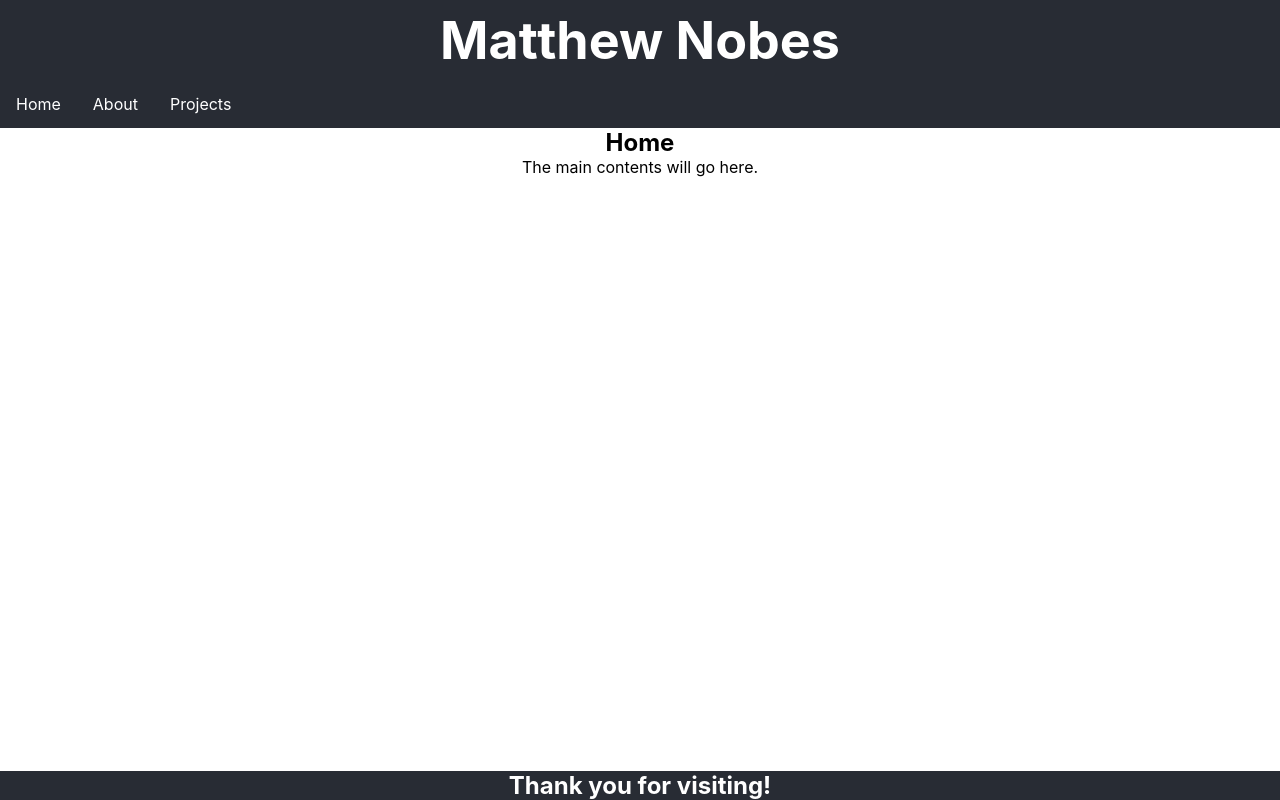
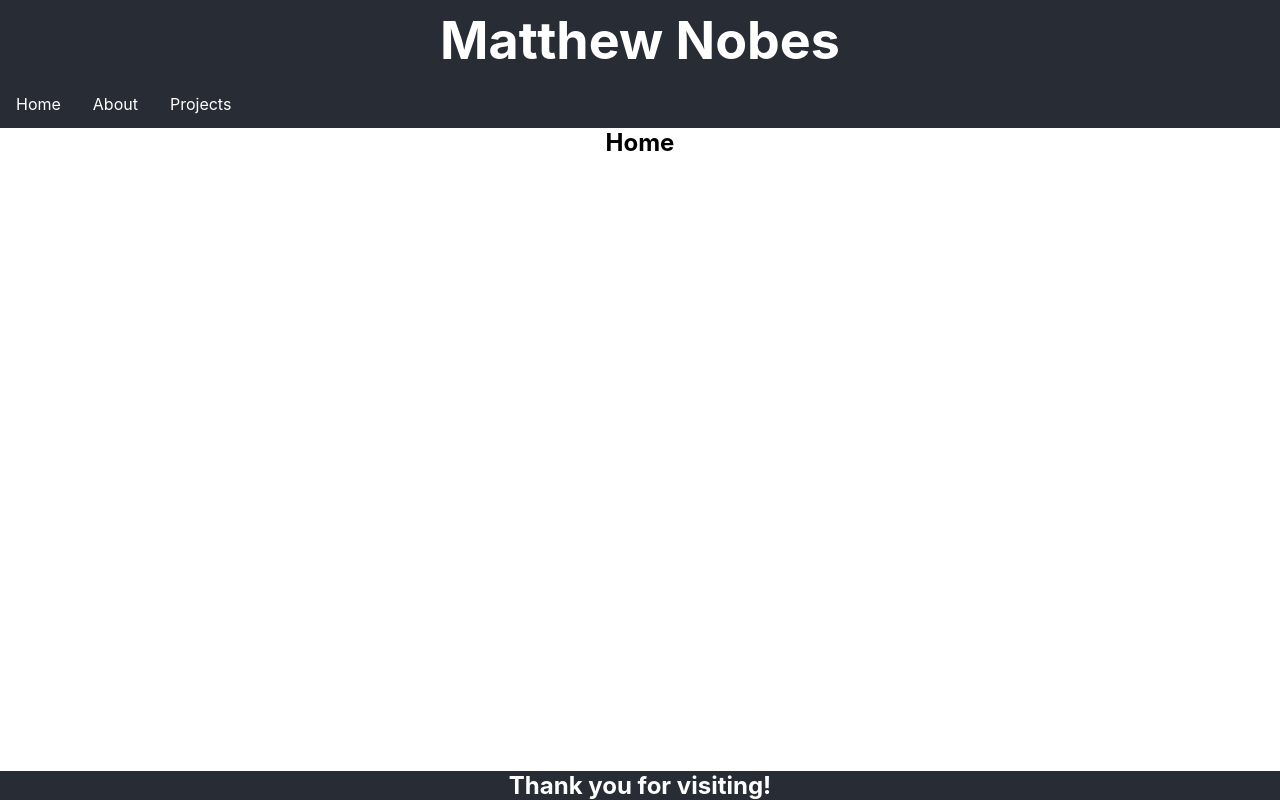
Before and after one commit to MatthewNobes/MatthewNobes.github.io, a React (Create React App) app: page / in a window 1280 px wide. Built offline with nearby package versions, Linux system fonts and the light colour scheme.

Commit message:
Updates to react router deployment

```diff
--- a/src/App.js
+++ b/src/App.js
@@ -4,12 +4,11 @@ import {
   Switch,
   Route,
   Link,
-  useRouteMatch,
-  useParams
 } from "react-router-dom";
 import Header from './Components/header/header';
 import Footer from './Components/footer/footer';
 
+//Importing pages
 import Home from './Components/main-pages/Home';
 import About from './Components/main-pages/About';
 import Projects from './Components/main-pages/Projects';
@@ -49,14 +48,9 @@ function App() {
       </div>
     </Router>
       </nav>
-      <body>
-        <p>
-          The main contents will go here.
-        </p>
         <footer className="App-Footer">
           <Footer />
         </footer>
-      </body>
     </div>
   );
 }
```
